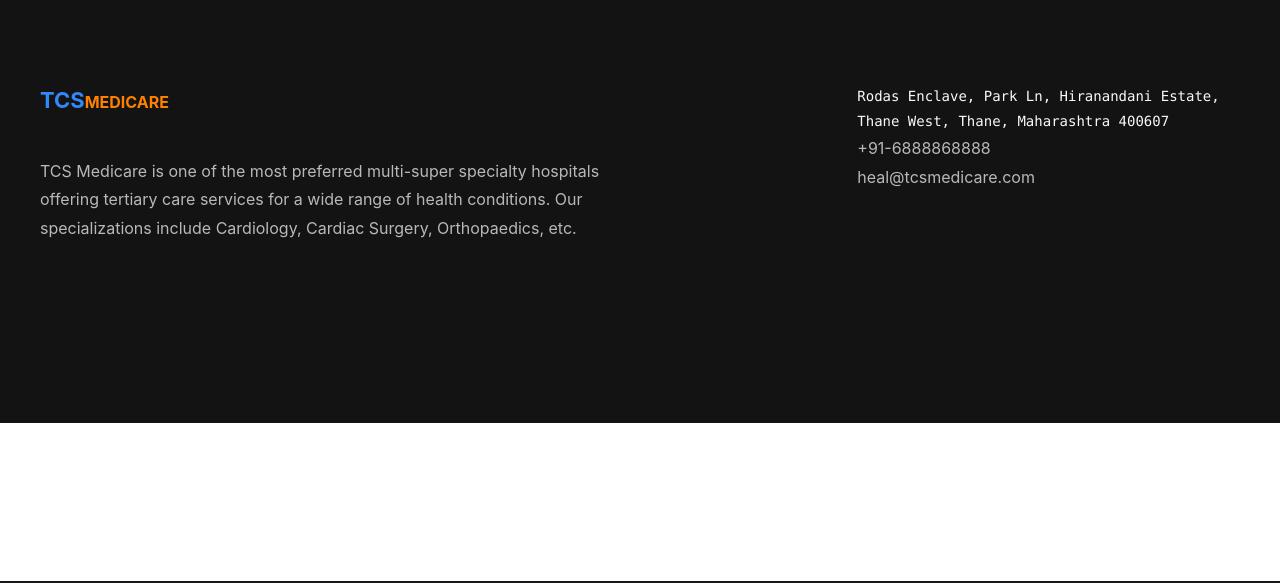
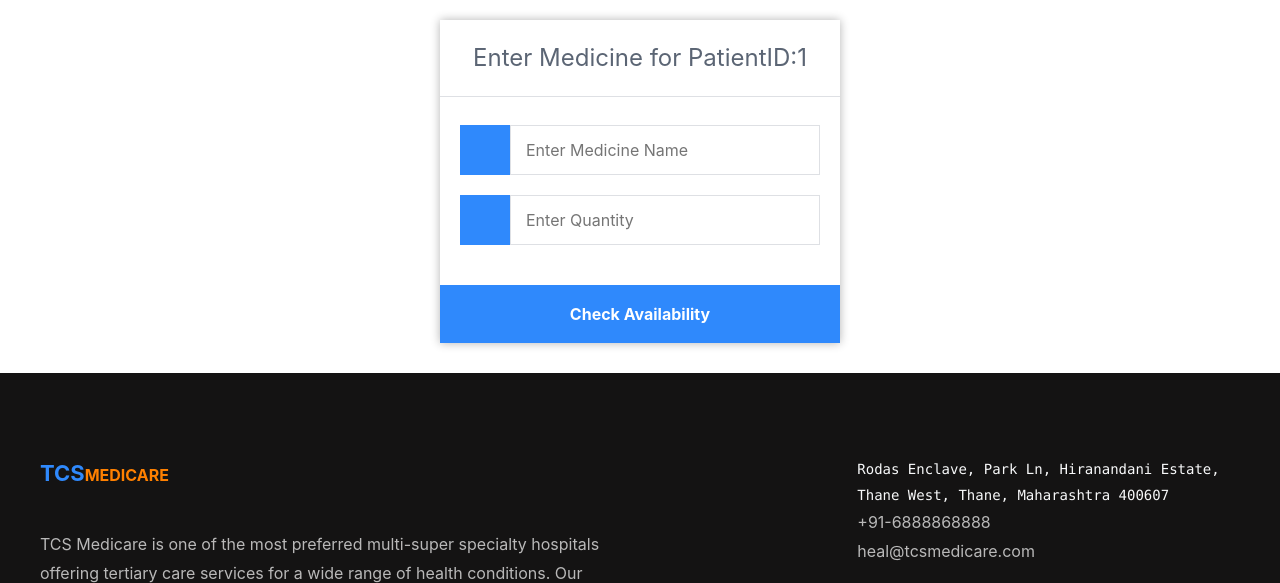
Before and after one commit to TCSCaseStudy/FlaskCS_26thJune, a Flask app: page /issueMeds in a window 1280 px wide. Shown: the part 219-802 px from the top of the page. Run offline with Flask 2, Linux system fonts and the light colour scheme; the visitor is signed in with stand-in values (Sample User, id 1); some libraries are stand-ins or nearby versions.

Commit message:
2.2 Completed

```diff
--- a/app/routes.py
+++ b/app/routes.py
@@ -147,34 +147,131 @@
 @app.route("/getPatientDetails", methods=['GET', 'POST'])
 def getPatientDetails():
     msg=""
+    button_msg=""
     if request.method == 'POST':
         patientid = request.form['patientid']
+        session['patientid'] = patientid
         cursor = mysql.connection.cursor(MySQLdb.cursors.DictCursor)
         cursor.execute(
         'SELECT ws_pat_id AS PatientID, ws_pat_name AS PatientName,ws_age AS Age, ws_adrs AS Address, ws_doj AS DateofAdmission FROM patient WHERE ws_pat_id = {}'. format(patientid))
         data = cursor.fetchall()
+        #if no records fetched display Id does not exist
         if not len(data):
             msg= "Patient with this Id does not exist"
-        print(data)
         cursor.close()
 
         cur = mysql.connection.cursor(MySQLdb.cursors.DictCursor)
         cur.execute(
         'SELECT medicines.ws_med_name AS MedicineName, medicines.ws_qty AS QuantityIssued, meds_master.ws_rate AS RateofTheMedicine, (medicines.ws_qty*meds_master.ws_rate)AS Amount FROM medicines,meds_master WHERE medicines.ws_med_name=meds_master.ws_med_name and medicines.ws_pat_id = {}'. format(patientid))
         data2 = cur.fetchall()
-        print(data2)
+
+        #Fetching Data of Header for medicines issued
+        res = [ele for key in data2 for ele in key]
+        medhead=[i for n, i in enumerate(res) if i not in res[:n]]
         cur.close()
 
-        return render_template("includes/getPatientDetails.html",data=data, data2=data2 , msg=msg , button_msg="Issue Medicines")
+        if len(msg)==0:
+            button_msg="Issue medicines"
+        return render_template("includes/getPatientDetails.html",data=data, data2=data2 , medhead=medhead, msg=msg , button_msg=button_msg)
     else:
 
-        return render_template("includes/getPatientDetails.html", msg=msg)
+        return render_template("includes/getPatientDetails.html", msg=msg , button_msg=button_msg)
 
+
+#class for storing data entered
+class Medicine:
+    mlist=[]
+    def __init__(self):
+        super(Medicine, self).__init__()
+
+    def setMed(self,pt):
+        self.mlist=pt
+
+    def getMed(self):
+        return self.mlist
+
+    def addmed(self,med):
+        self.mlist.append(med)
+
+#Object Creation
+obj = Medicine()
 
 @app.route("/issueMeds", methods=["GET", "POST"])
 def issueMeds():
-    return render_template("includes/issueMeds.html")
+    msg=""
+    patientid = session.get('patientid', None)
+    if request.method == 'POST':
+        status=""
+        medname = request.form['medname']
+        qty = request.form['qty']
+        qty= int(qty)
+        cursor = mysql.connection.cursor(MySQLdb.cursors.DictCursor)
+        cursor.execute(
+        'SELECT ws_med_name AS MedicineName, ws_med_qty AS Quantity,ws_rate AS Rate, ws_rate AS Amount FROM meds_master WHERE ws_med_name =  %s', [medname])
+        med = cursor.fetchall()
+        cursor.close()
+        #Check if the medicine exists in database
+        if med:
+            #Checking if required medicine quantity is available
+            if med[0]['Quantity']>qty:
+                status='Available'
+                med[0]['Quantity']=qty
+                med[0]['Amount']=qty*med[0]['Rate']
+                msg="Click to Add More Medicines"
 
+                #Adding and storing in object for record
+                obj.addmed([med[0]['MedicineName'],med[0]['Quantity'],med[0]['Rate'],med[0]['Amount']])
+
+                return render_template("includes/issueMeds.html",patientid=patientid, status=status, color="green", data=obj.getMed(), msg=msg, medname=medname)
+            else:
+
+                #If not available display not Available
+                status='Not Available'
+                msg="Click to Add Another Medicine"
+                return render_template("includes/issueMeds.html",patientid=patientid, status=status, color="red", data=obj.getMed(), msg=msg)
+    else:
+        return render_template("includes/issueMeds.html", patientid=patientid)
+
+#If medicines are isssued Successfully load medIssueSuccess
+@app.route("/medIssueSuccess")
+def medIssueSuccess():
+    patientid = session.get('patientid', None)
+
+    #fetching the value of object
+    l=obj.getMed()
+
+    #Iterating to find out name and quantity required for each medicine in object
+    for medicine in l:
+        name=medicine[0]
+        reqQty=int(medicine[1])
+        cursor = mysql.connection.cursor(MySQLdb.cursors.DictCursor)
+
+        #Fetching Medicine Quantity in database
+        cursor.execute(
+        'SELECT ws_med_qty AS Quantity FROM meds_master WHERE ws_med_name =  %s', [name])
+        med = cursor.fetchall()
+        cursor.close()
+
+        #Storing fetched quantity
+        fetchedQuantity=int(med[0]['Quantity'])
+
+        #Calculating new medicine quantity to be updated in database
+        updatedQuantity=fetchedQuantity-reqQty
+        cursor = mysql.connection.cursor(MySQLdb.cursors.DictCursor)
+        try:
+            #Updating table meds_master with quantity
+            cursor.execute('UPDATE meds_master SET ws_med_qty = %s WHERE ws_med_name  =  %s' , (updatedQuantity,name))
+            mysql.connection.commit()
+        except Exception as e:
+            return str(e)
+
+        try:
+            #Updating medicines for patients in meds table
+            cursor.execute('INSERT INTO medicines(ws_pat_id,ws_med_name,ws_qty) VALUES(%s,%s,%s)', (patientid,name,reqQty))
+            mysql.connection.commit()
+        except Exception as e:
+            return str(e)
+    return render_template("includes/medIssueSuccess.html")
 
 @app.route("/diagnostics", methods=["GET", "POST"])
 def diagnostics():
--- a/app/templates/includes/issueMeds.html
+++ b/app/templates/includes/issueMeds.html
@@ -1,6 +1,90 @@
 {% extends "index.html" %}
 {% block content %}
 
-<!-- Add code inside this block -->
+<head>
+    <meta charset="utf-8">
+    <title>Patient Details</title>
+    <link rel="stylesheet" href="{{ url_for('static', filename='css/login.css') }}">
+    <link rel="stylesheet" href="{{ url_for('static', filename='css/style.css') }}">
+    <link rel="stylesheet" href="https://use.fontawesome.com/releases/v5.7.1/css/all.css">
+    <script>
+      function fun(){
+        document.getElementById("form").style.display="";
+      }
 
+      function success(){
+        window.location.replace("medIssueSuccess");
+      }
+    </script>
+
+</head>
+<!--  Checking if status is not null-->
+{% if status|length %}
+      <center>
+        <br>
+        <!--  Status showing if medicine is available or not-->
+        <div style="color:{{color}}">{{status}}</div></center>
+        <br>
+      <center>
+        <!--  Table for Displaying Added Medicines-->
+        <table border="1" id="table">
+          <thead>
+            <tr>
+              <th>Medicine Name</th>
+              <th>Quantity</th>
+              <th>Rate</th>
+              <th>Amount</th>
+            </tr>
+          </thead>
+          {% for item in data %}
+           <tr>
+             {% for i in item %}
+               <td> {{ i }} </td>
+               {% endfor %}
+           </tr>
+         {% endfor %}
+     </table>
+     </center>
+     <br><br>
+     <center>
+       <!--  Update Button -->
+       <button class="btn btn-primary" onclick="success()">Update</button><br><br>
+       <!--Button for adding more medicines-->
+      <button  class="btn btn-primary" onclick="fun()">Add</button>
+      <br><br>
+      </center>
+
+      <!--  Hidden form visible only when Add button is clicked -->
+     <div class="login" id="form"  style="margin-bottom:30px; margin-top:20px; display:none;">
+         <center><h1>Add Medicine for PatientID:{{patientid}}</h1><center>
+         <form action="" method="post">
+             <label for="medicine">
+             </label>
+             <input type="text" name="medname" placeholder="Enter Medicine Name" id="medname" required>
+             <br><br>
+             <label for="qty">
+             </label>
+             <input type="text" name="qty" placeholder="Enter Quantity" id="qty" required>
+             <input type="submit" value="Check Availability">
+               </form>
+         </div>
+<!-- If Status is blank i.e page loads for the first time-->
+{% else %}
+
+    <div class="login" style="margin-bottom:30px; margin-top:20px;">
+        <center><h1>Enter Medicine for PatientID:{{patientid}}</h1></center>
+          <center>
+        <form action="" method="post">
+            <label for="medicine">
+            </label>
+            <input type="text" name="medname" placeholder="Enter Medicine Name" id="medname" required>
+            <br><br>
+            <label for="qty">
+            </label>
+            <input type="text" name="qty" placeholder="Enter Quantity" id="qty" required>
+            <input type="submit" value="Check Availability">
+              </form>
+              </center>
+        </div>
+{% endif %}
 {% endblock %}
```
Also changed, not shown: app/templates/includes/getPatientDetails.html (+7 -9 lines), app/templates/includes/medIssueSuccess.html (added, +12 -0 lines).
